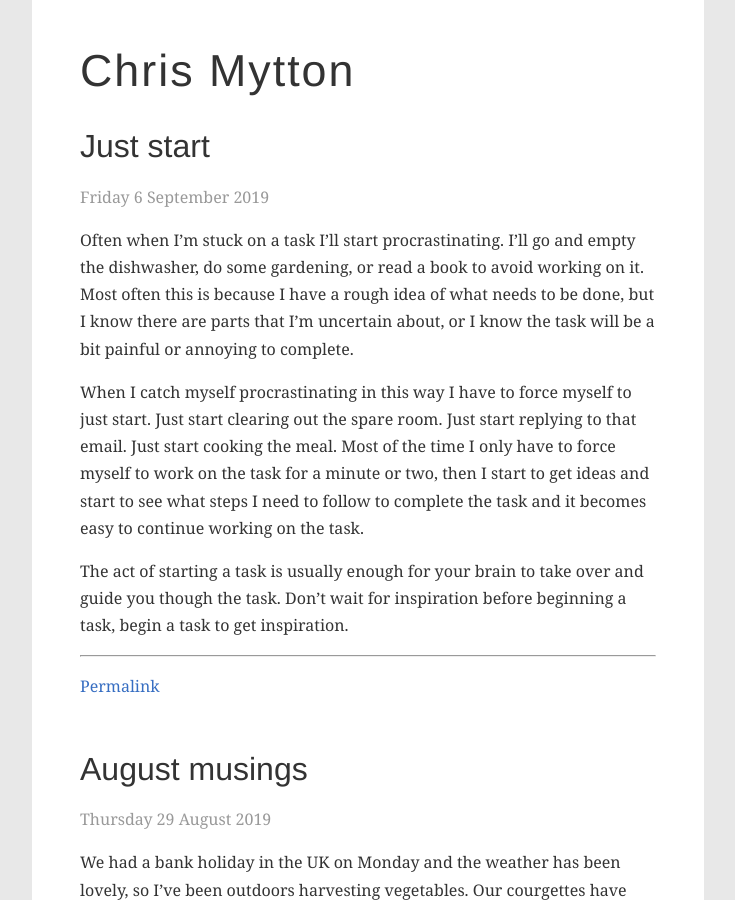
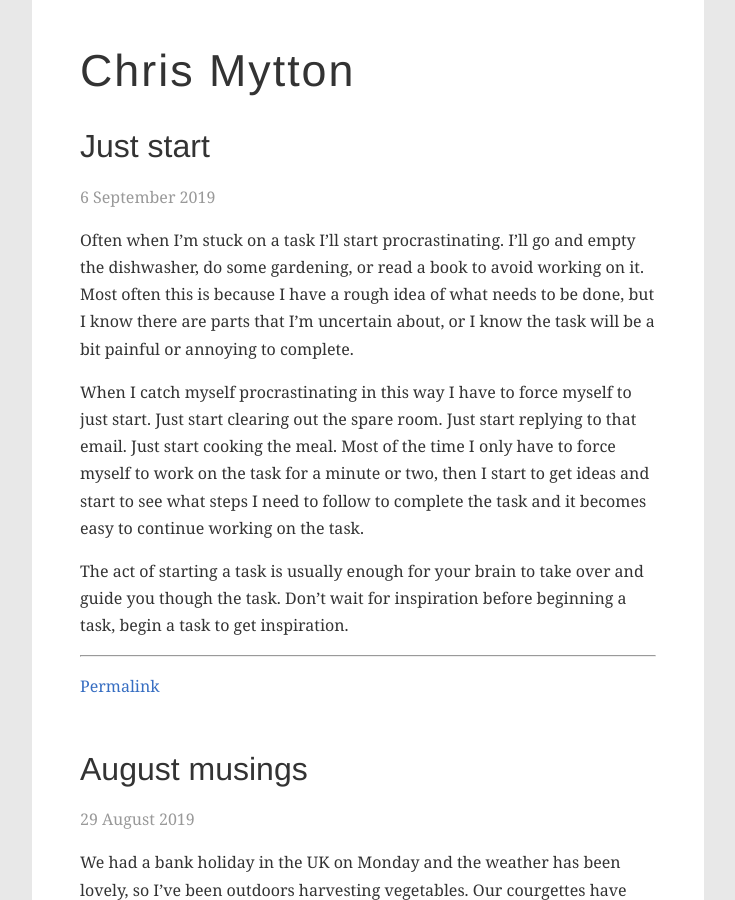
Before and after one commit to chrismytton/chrismytton.github.io, a Jekyll site: the page built from index.html, in a window 1280 px wide and 900 px high. Shown: the whole window, without its empty margins (272-1007 px from the left). Built offline with Jekyll 4.4.1, drawn with Linux system fonts in a browser that asks for light colours; the list of posts is cut into pages by our own code; some of the changed text lies outside the part shown.

Commit message:
Remove day name from dates

```diff
--- a/_layouts/post.html
+++ b/_layouts/post.html
@@ -5,7 +5,7 @@
 
   <header class="post-header">
     <h1 class="post-title">{{ page.title }}</h1>
-    <p class="post-date">{{ page.date | date: "%A %-d %B %Y" }}{% if page.author %} • {{ page.author }}{% endif %}{% if page.meta %} • {{ page.meta }}{% endif %}</p>
+    <p class="post-date">{{ page.date | date: "%-d %B %Y" }}{% if page.author %} • {{ page.author }}{% endif %}{% if page.meta %} • {{ page.meta }}{% endif %}</p>
   </header>
 
   <div class="post-content">
--- a/index.html
+++ b/index.html
@@ -7,7 +7,7 @@
 
     <header class="post-header">
       <h1 class="post-title"><a href="{{ post.url | relative_url }}">{{ post.title }}</a></h1>
-      <p class="post-date">{{ post.date | date: "%A %-d %B %Y" }}{% if post.author %} • {{ post.author }}{% endif %}{% if post.meta %} • {{ post.meta }}{% endif %}</p>
+      <p class="post-date">{{ post.date | date: "%-d %B %Y" }}{% if post.author %} • {{ post.author }}{% endif %}{% if post.meta %} • {{ post.meta }}{% endif %}</p>
     </header>
 
     <div class="post-content">
```
